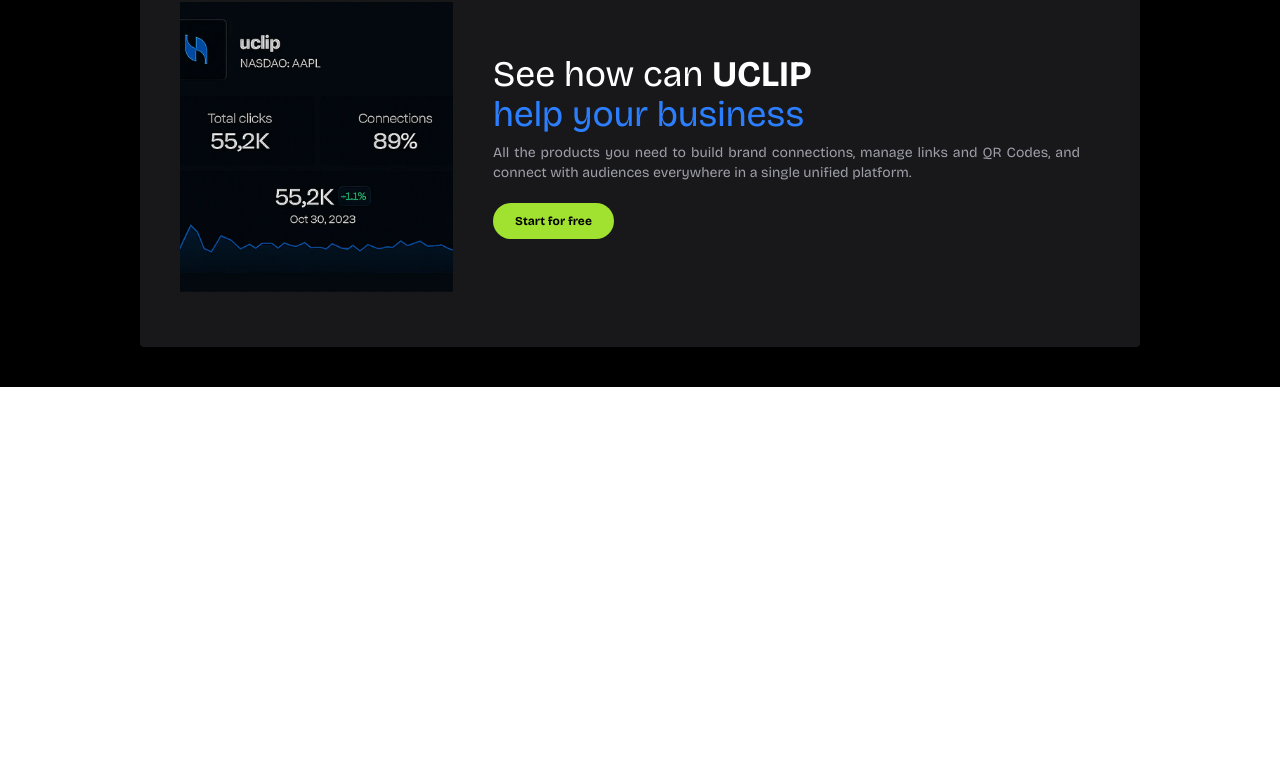
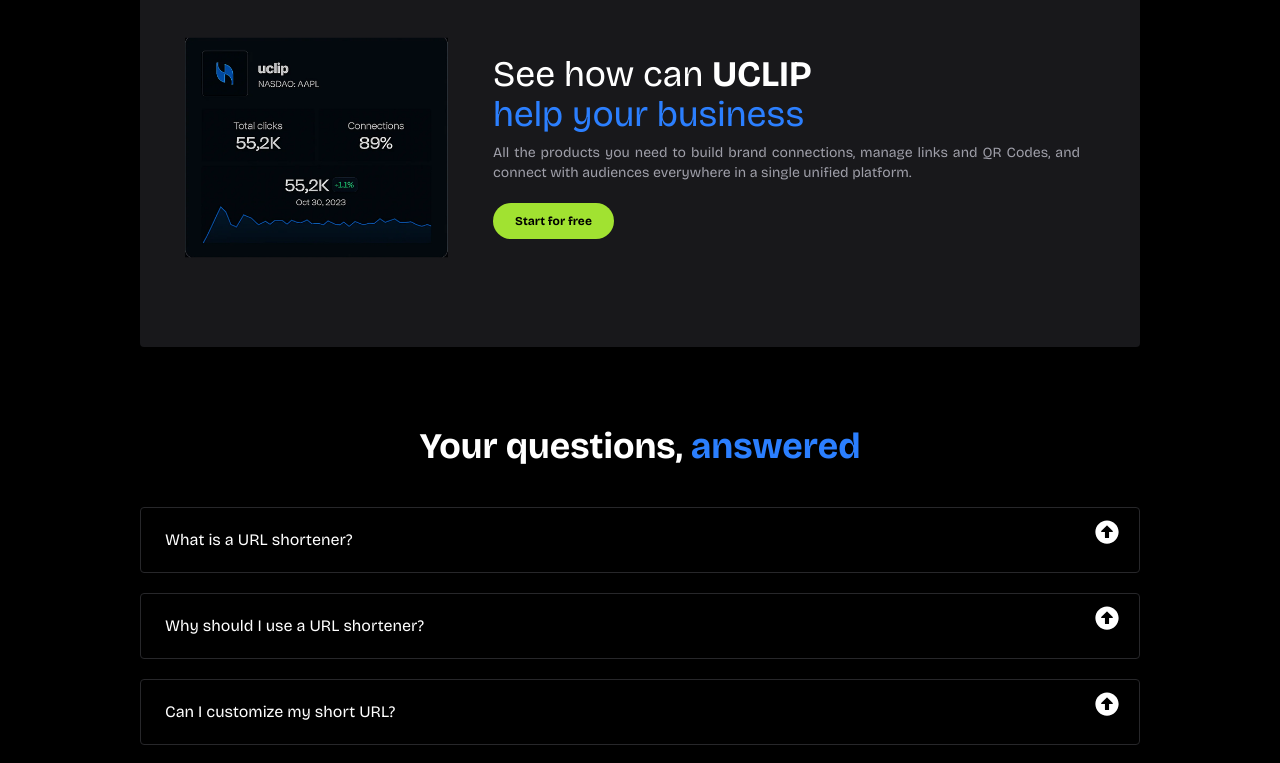
Before and after one commit to vardhan-ganugula/urlfoxy, a React (Vite) app in the folder client/: page / in a window 1280 px wide. Shown: the part 1980-2743 px from the top of the page. Before the commit the page ends 2367 px from the top, so only its background shows below. Built offline with nearby package versions, Linux system fonts and the light colour scheme.

Commit message:
add accordion and fix consistant font sizes and images

```diff
--- /dev/null
+++ b/client/src/components/Accordion.jsx
@@ -0,0 +1,79 @@
+import { useState } from "react";
+import { FaArrowAltCircleDown } from "react-icons/fa";
+
+const Accordion = ({ data = [] }) => {
+  const accordionData = data.length
+    ? data
+    : [
+        {
+          title: "What is a URL shortener?",
+          content:
+            "A URL shortener is a tool that turns a long web link into a shorter, more manageable one.",
+        },
+        {
+          title: "Why should I use a URL shortener?",
+          content:
+            "Short URLs are easier to share, look cleaner, and can be tracked for clicks and performance.",
+        },
+        {
+          title: "Can I customize my short URL?",
+          content:
+            "Yes, you can create custom aliases for your shortened links if they're available.",
+        },
+        {
+          title: "Can I track how many people clicked my link?",
+          content:
+            "Yes, registered users can view detailed analytics including clicks, browser types, and locations.",
+        },
+        {
+          title: "How long does a shortened URL last?",
+          content:
+            "By default, links never expire unless deleted manually. Temporary links are also available with time limits.",
+        },
+        {
+          title: "Can I use my own custom domain for shortened URLs?",
+          content:
+            "Yes, we support custom domains. You can connect your own domain and use it to generate branded short links. Just update your domain’s DNS settings and configure it in your dashboard.",
+        },
+      ];
+
+  const [openIdx, setOpenIdx] = useState(null);
+  return (
+    <div className="grid grid-cols-1 md:gap-5 gap-2 items-start">
+      {accordionData.map((data, idx) => {
+        return (
+          <div className="rounded border border-zinc-800 text-white " key={idx}>
+            <div
+              className="relative py-2 px-3"
+              onClick={() => {
+                if (openIdx === idx) {
+                  setOpenIdx(null);
+                } else {
+                  setOpenIdx(idx);
+                }
+              }}
+            >
+              <span
+                className={`absolute right-5 top-3 transition-transform duration-300 ${
+                  openIdx === idx ? "rotate-0" : "-rotate-180"
+                } `}
+              >
+                <FaArrowAltCircleDown size={24} />
+              </span>
+              <h4 className="cursor-pointer p-3">{data.title}</h4>
+            </div>
+            <div
+              className={`bg-zinc-900 overflow-hidden transition-all duration-500 ${
+                idx === openIdx ? "min-h-full p-5 text-white " : "max-h-0 p-0 text-transparent"
+              }`}
+            >
+              {data.content}
+            </div>
+          </div>
+        );
+      })}
+    </div>
+  );
+};
+
+export default Accordion;
--- a/client/src/components/FeatureBlocks.jsx
+++ b/client/src/components/FeatureBlocks.jsx
@@ -25,7 +25,7 @@
 
   return (
     <section className="flex justify-center gap-3 min-h-[500px] flex-col items-center">
-        <h2 className="my-5 text-5xl text-amber-500 font-bold">
+        <h2 className="my-5 text-4xl text-amber-500 font-bold">
             What we offers
         </h2>
       <div className="flex md:flex-row flex-col gap-5">
--- a/client/src/components/HeroPage.jsx
+++ b/client/src/components/HeroPage.jsx
@@ -5,6 +5,7 @@
 import FeatureBlocks from "./FeatureBlocks";
 import InfoBlock from "./InfoBlock";
 import Overview from "./Overview";
+import Accordion from "./Accordion";
 
 const HeroPage = () => {
   gsap.registerPlugin(useGSAP);
@@ -86,6 +87,14 @@
       <Overview />
       <FeatureBlocks />
       <InfoBlock />
+      <section className="flex flex-col gap-5 p-5 items-center">
+        <div className="md:w-[1000px] w-full">
+          <h2 className="text-center text-white text-4xl mb-10 font-bold">
+            Your questions, <span className="text-blue-500">answered</span>
+          </h2>
+          <Accordion></Accordion>
+        </div>
+      </section>
     </main>
   );
 };
--- a/client/src/components/InfoBlock.jsx
+++ b/client/src/components/InfoBlock.jsx
@@ -9,7 +9,7 @@
       <div className="relative h-auto lg:min-w-[1000px] lg:w-[50%] bg-zinc-900 rounded w-[95%] flex items-center justify-center">
         <div className="w-full flex items-center md:flex-row flex-col md:h-[400px] p-5 md:px-10 gap-5">
           <div className="w-1/2 h-full">
-            <img src={Stats} className="w-full h-full object-cover" alt="" />
+            <img src={Stats} className="w-full h-full object-contain" alt="" />
           </div>
           <div className="h-full p-5 flex justify-center items-start text-white flex-col">
             <h4 className="text-4xl">
```
